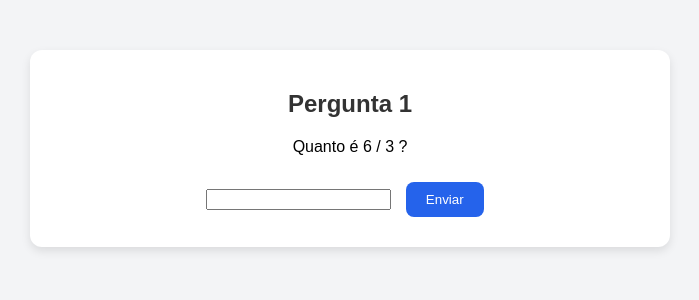
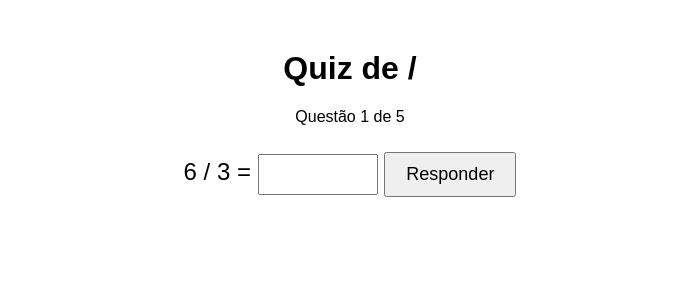
Before and after one commit to Eduardo001-cloud/quiz_tabuada_final, a Flask app: page /quiz/1 in a window 1280 px wide. Shown: the top 300 px of the page, without its empty margins (290-989 px from the left). Run offline with Flask 3, Linux system fonts and the light colour scheme.

Commit message:
Update quiz.html

```diff
--- a/templates/quiz.html
+++ b/templates/quiz.html
@@ -1,15 +1,59 @@
-{% extends "base.html" %}
+<!DOCTYPE html>
+<html lang="pt-BR">
+<head>
+    <meta charset="UTF-8">
+    <title>Quiz Tabuada</title>
+    <style>
+        body {
+            font-family: Arial, sans-serif;
+            text-align: center;
+            margin-top: 50px;
+        }
+        .pergunta {
+            font-size: 24px;
+            margin-bottom: 20px;
+        }
+        input[type="number"] {
+            padding: 8px;
+            font-size: 18px;
+            width: 100px;
+            text-align: center;
+        }
+        button {
+            padding: 10px 20px;
+            font-size: 18px;
+            margin-top: 10px;
+            cursor: pointer;
+        }
+        .feedback {
+            margin-top: 20px;
+            font-size: 20px;
+            font-weight: bold;
+        }
+        .correto {
+            color: green;
+        }
+        .errado {
+            color: red;
+        }
+    </style>
+</head>
+<body>
+    <h1>Quiz de {{ operador }}</h1>
+    <p>Questão {{ numero }} de 5</p>
 
-{% block content %}
-<h2>Pergunta {{ numero }}</h2>
-<p>Quanto é {{ num1 }} {{ operador }} {{ num2 }} ?</p>
+    <div class="pergunta">
+        <form method="POST">
+            <label>{{ num1 }} {{ operador }} {{ num2 }} = </label>
+            <input type="number" name="resposta" required>
+            <button type="submit">Responder</button>
+        </form>
+    </div>
 
-<form method="POST">
-    <input type="number" name="resposta" required>
-    <button type="submit">Enviar</button>
-</form>
-
-{% if feedback %}
-    <p class="{{ 'correct' if correto else 'incorrect' }}">{{ feedback }}</p>
-{% endif %}
-{% endblock %}
+    {% if feedback %}
+        <div class="feedback {% if correto %}correto{% else %}errado{% endif %}">
+            {{ feedback }}
+        </div>
+    {% endif %}
+</body>
+</html>
```
